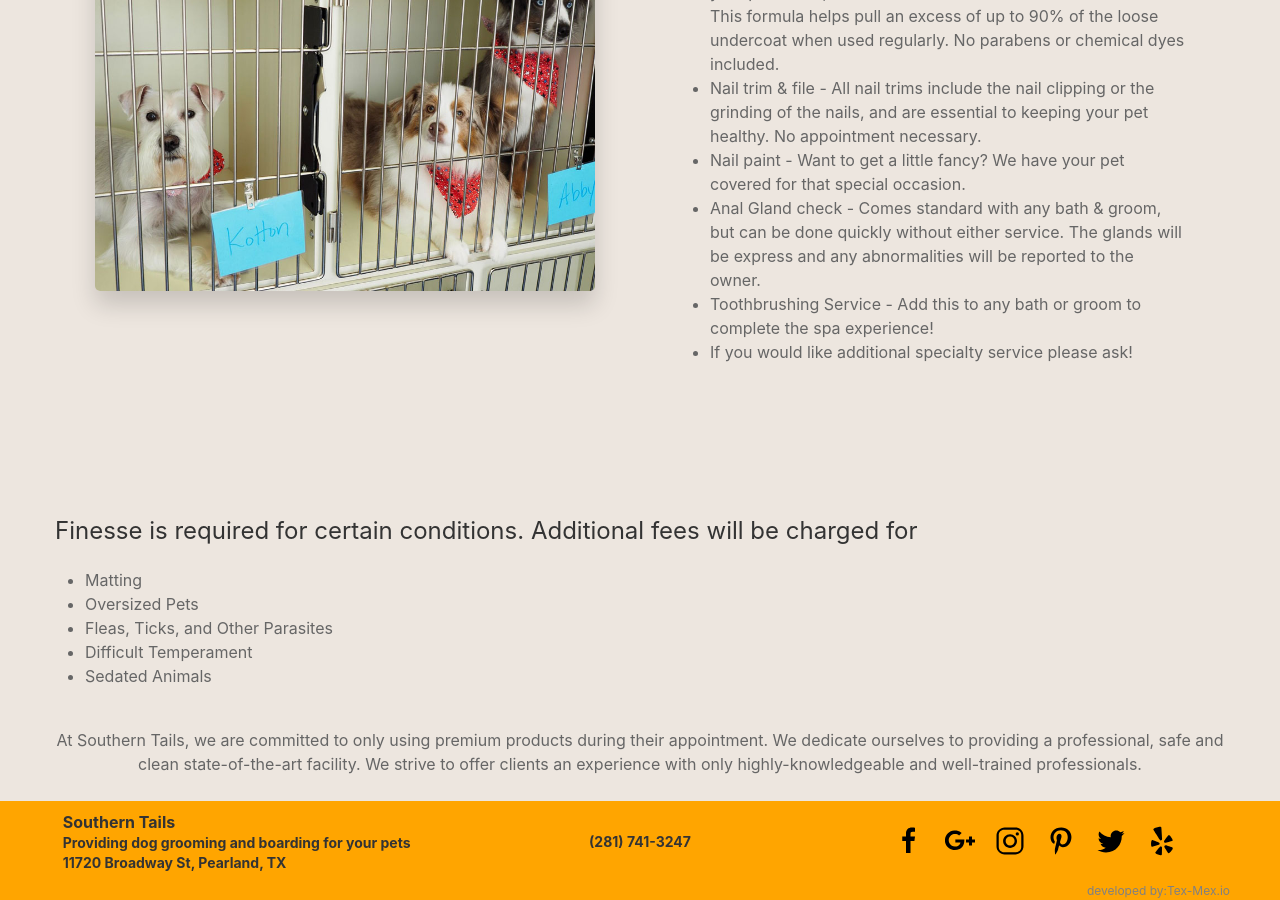
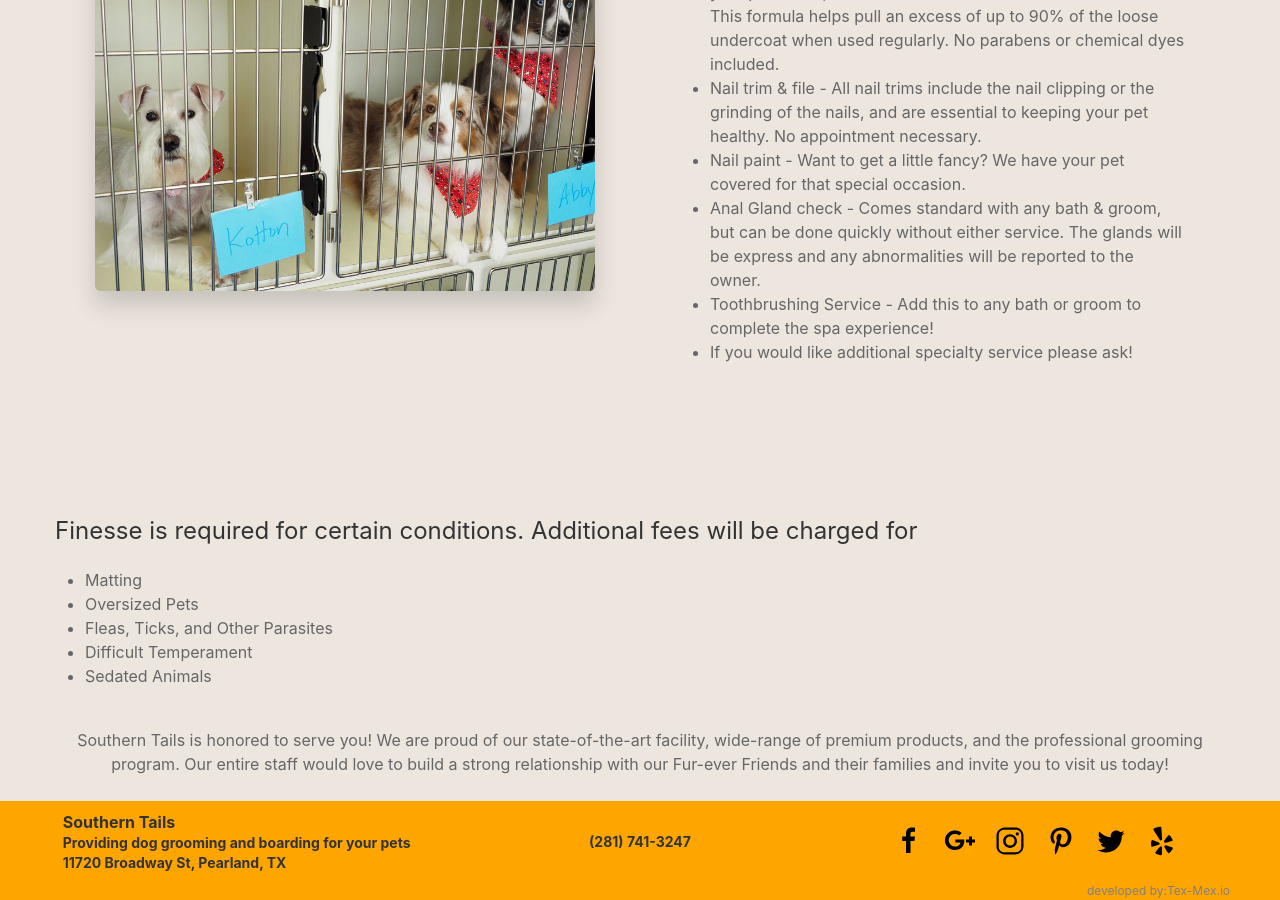
Before and after one commit to TechMex-io/southernTails, a Jekyll site: the page built from grooming.md, in a window 1280 px wide and 900 px high, scrolled down 2887 px. Built offline with Jekyll 4.4.1, drawn with Linux system fonts in a browser that asks for light colours.

Commit message:
changed the front matter for bottom of grooming page

```diff
--- a/grooming.md
+++ b/grooming.md
@@ -59,7 +59,7 @@ body_desc_4:
 
 body_heading_links : null
 
-body_heading_5 : At Southern Tails, we are committed to only using premium products during their appointment. We dedicate ourselves to providing a professional, safe and clean state-of-the-art facility. We strive to offer clients an experience with only highly-knowledgeable and well-trained professionals.
+body_heading_5 : Southern Tails is honored to serve you! We are proud of our state-of-the-art facility, wide-range of premium products, and the professional grooming program.  Our entire staff would love to build a strong relationship with our Fur-ever Friends and their families and invite you to visit us today!
 body_cta : Give us a call for pricing, as prices vary per breed.
 ---
 All specialists in the pet industry recommend regular grooming. This service not only assists with the overall appearance, but also, with the pet’s general health. At Southern Tails, we take these recommendations serious. We are committed to providing excellent, comprehensive service to every client. Our technicians are trained to conduct an overall inspection on every pet during every service. Each technician carefully documents the pet’s behavior, specific techniques utilized, and products used during the visit. Our observations are always recorded and discussed with the caretakers before and after the service is completed. We report any issue that we notice during the grooming process and provide suggestions to ensure that all future appointments are successful.
```
